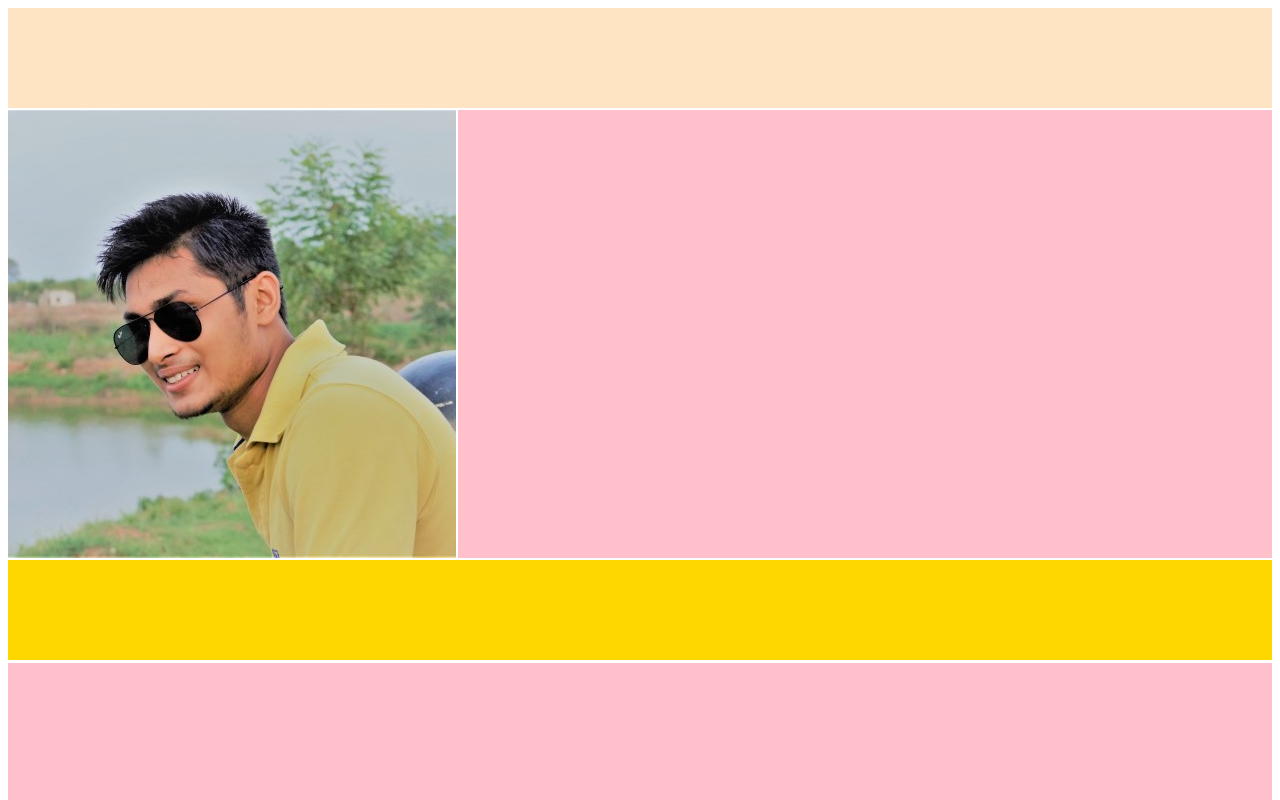
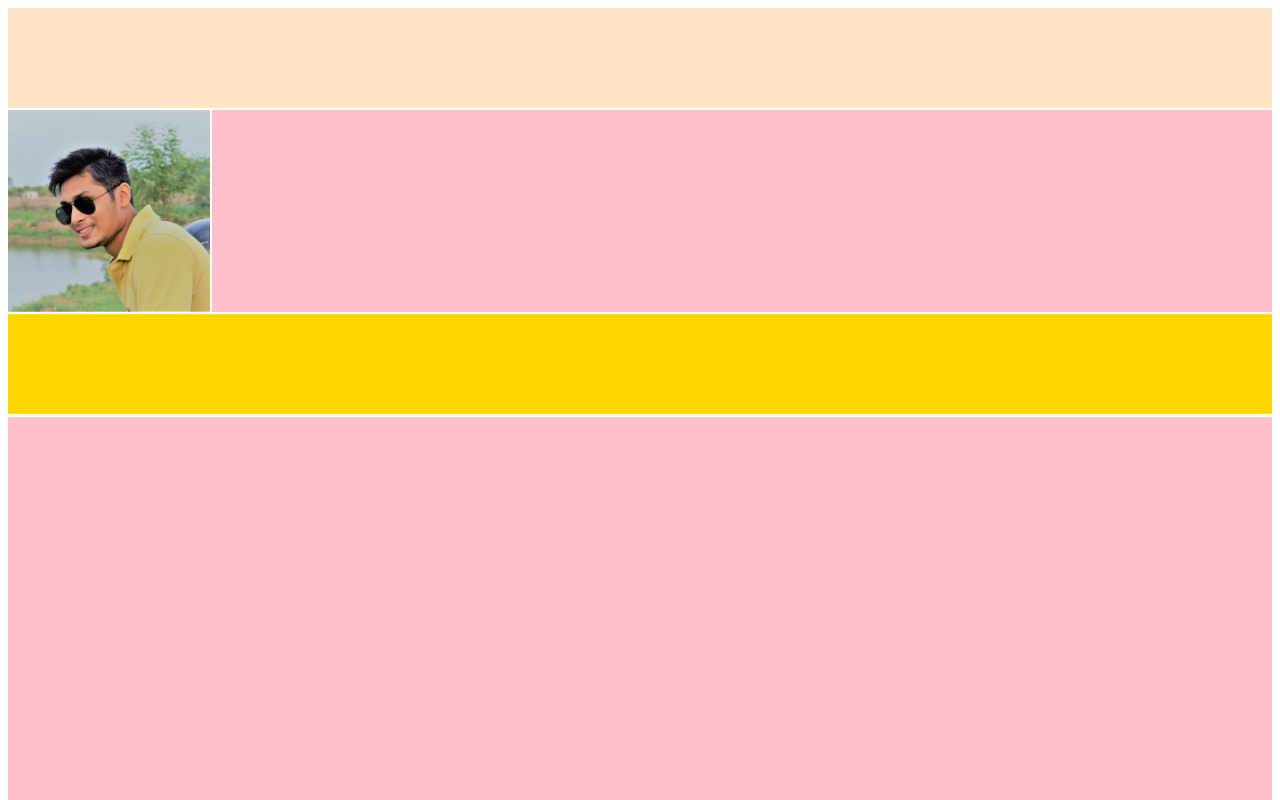
Before and after one commit to LENI-X/leni-x.github.io, a plain HTML site: page index.html in a window 1280 px wide. Shown: the top 800 px of the page. Drawn offline with Linux system fonts and the light colour scheme.

Commit message:
Update index.html

```diff
--- a/index.html
+++ b/index.html
@@ -10,7 +10,7 @@
 
       </div>
       <div class="sidebar">
-        <img src="assests/Untitled.jpg" alt="Jagadish Prasad Gouda">
+        <img src="assests/Untitled.jpg" alt="Jagadish Prasad Gouda" height="202" width="202">
       </div>
       <div class="content">
 
```
